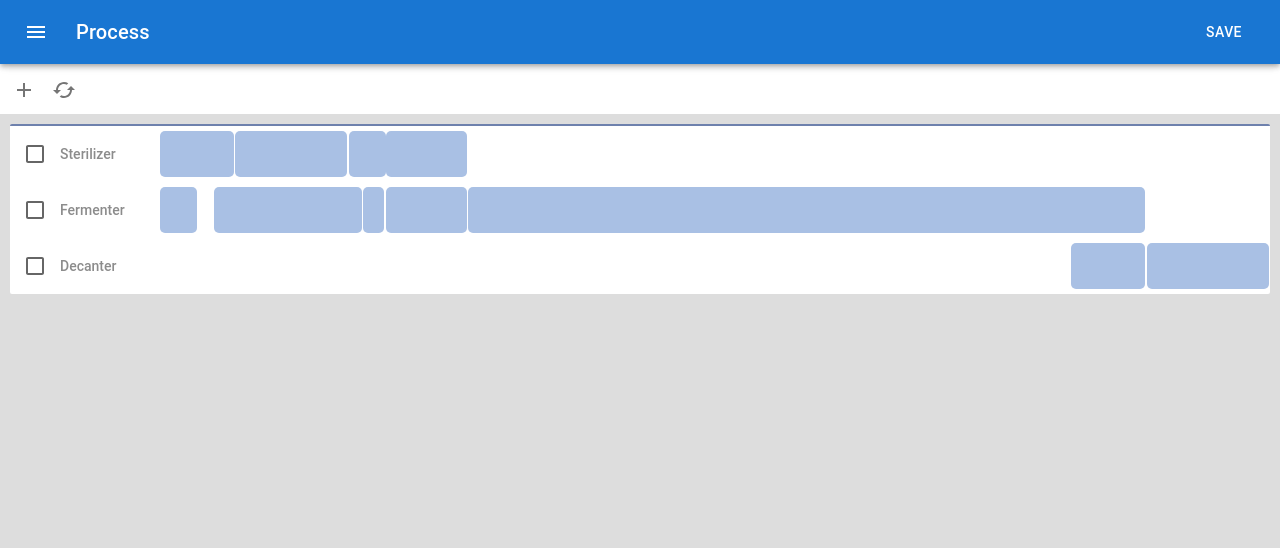
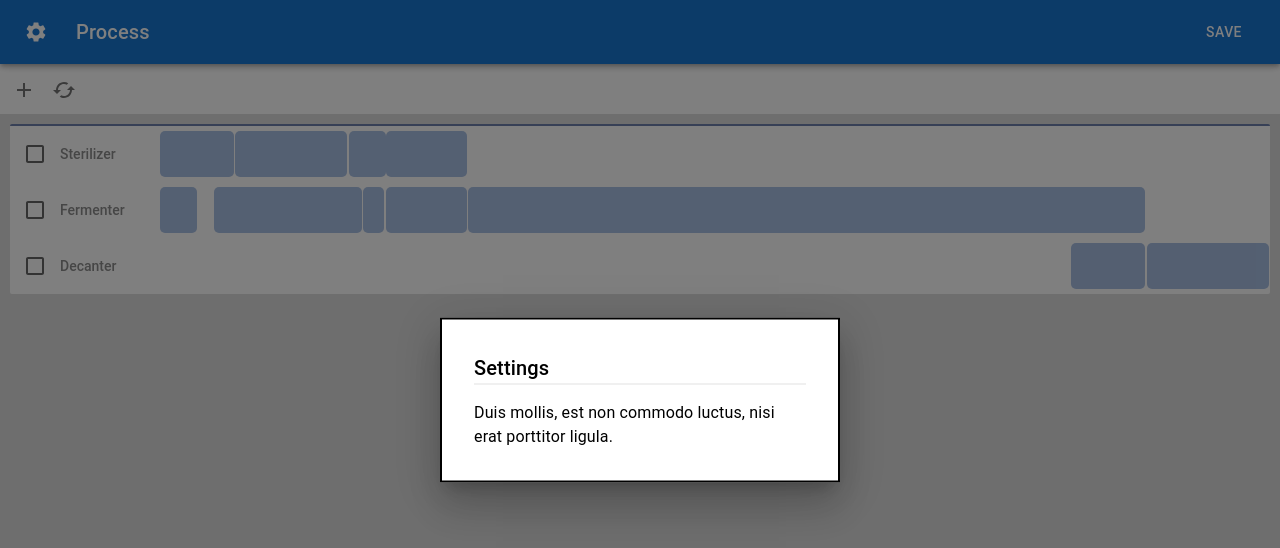
Before and after one commit to mama4294/process-app, a Next.js app: page / in a window 1280 px wide. Both pictures are taken after a click on the button 36 px from the left and 32 px from the top of the page. Shown: the top 548 px of the page. Built offline with nearby package versions, Linux system fonts and the light colour scheme.

Commit message:
starts settings page

```diff
--- a/components/navbar.js
+++ b/components/navbar.js
@@ -1,12 +1,19 @@
+import React, { useState } from "react";
 import AppBar from "@mui/material/AppBar";
 import Toolbar from "@mui/material/Toolbar";
 import IconButton from "@mui/material/IconButton";
 import Typography from "@mui/material/Typography";
 import Button from "@mui/material/Button";
-import MenuIcon from "@mui/icons-material/Menu";
+import SettingsIcon from "@mui/icons-material/Settings";
+import Settings from "../components/settings";
 
 const Navbar = () => {
+  const [openSettings, setOpenSettings] = useState(false);
+  const handleOpenSettings = () => setOpenSettings(true);
+  const handleCloseSettings = () => setOpenSettings(false);
+
   return (
+    <>
       <AppBar position="fixed">
         <Toolbar>
           <IconButton
@@ -15,8 +22,9 @@
             color="inherit"
             aria-label="menu"
             sx={{ mr: 2 }}
+            onClick={handleOpenSettings}
           >
-          <MenuIcon />
+            <SettingsIcon />
           </IconButton>
           <Typography variant="h6" component="div" sx={{ flexGrow: 1 }}>
             Process
@@ -24,6 +32,8 @@
           <Button color="inherit">Save</Button>
         </Toolbar>
       </AppBar>
+      <Settings open={openSettings} handleClose={handleCloseSettings} />
+    </>
   );
 };
 
--- /dev/null
+++ b/components/settings.js
@@ -0,0 +1,42 @@
+import Box from "@mui/material/Box";
+import Button from "@mui/material/Button";
+import Typography from "@mui/material/Typography";
+import Modal from "@mui/material/Modal";
+import Divider from "@mui/material/Divider";
+
+const style = {
+  position: "absolute",
+  top: "50%",
+  left: "50%",
+  transform: "translate(-50%, -50%)",
+  width: 400,
+  bgcolor: "background.paper",
+  border: "2px solid #000",
+  boxShadow: 24,
+  p: 4,
+};
+
+const Settings = ({ open, handleClose }) => {
+  return (
+    <div>
+      <Modal
+        open={open}
+        onClose={handleClose}
+        aria-labelledby="modal-modal-title"
+        aria-describedby="modal-modal-description"
+      >
+        <Box sx={style}>
+          <Typography id="modal-modal-title" variant="h6" component="h1">
+            Settings
+          </Typography>
+          <Divider />
+          <Typography id="modal-modal-description" sx={{ mt: 2 }}>
+            Duis mollis, est non commodo luctus, nisi erat porttitor ligula.
+          </Typography>
+        </Box>
+      </Modal>
+    </div>
+  );
+};
+
+export default Settings;
```
Lines whose indentation alone changed are shown as unchanged.
